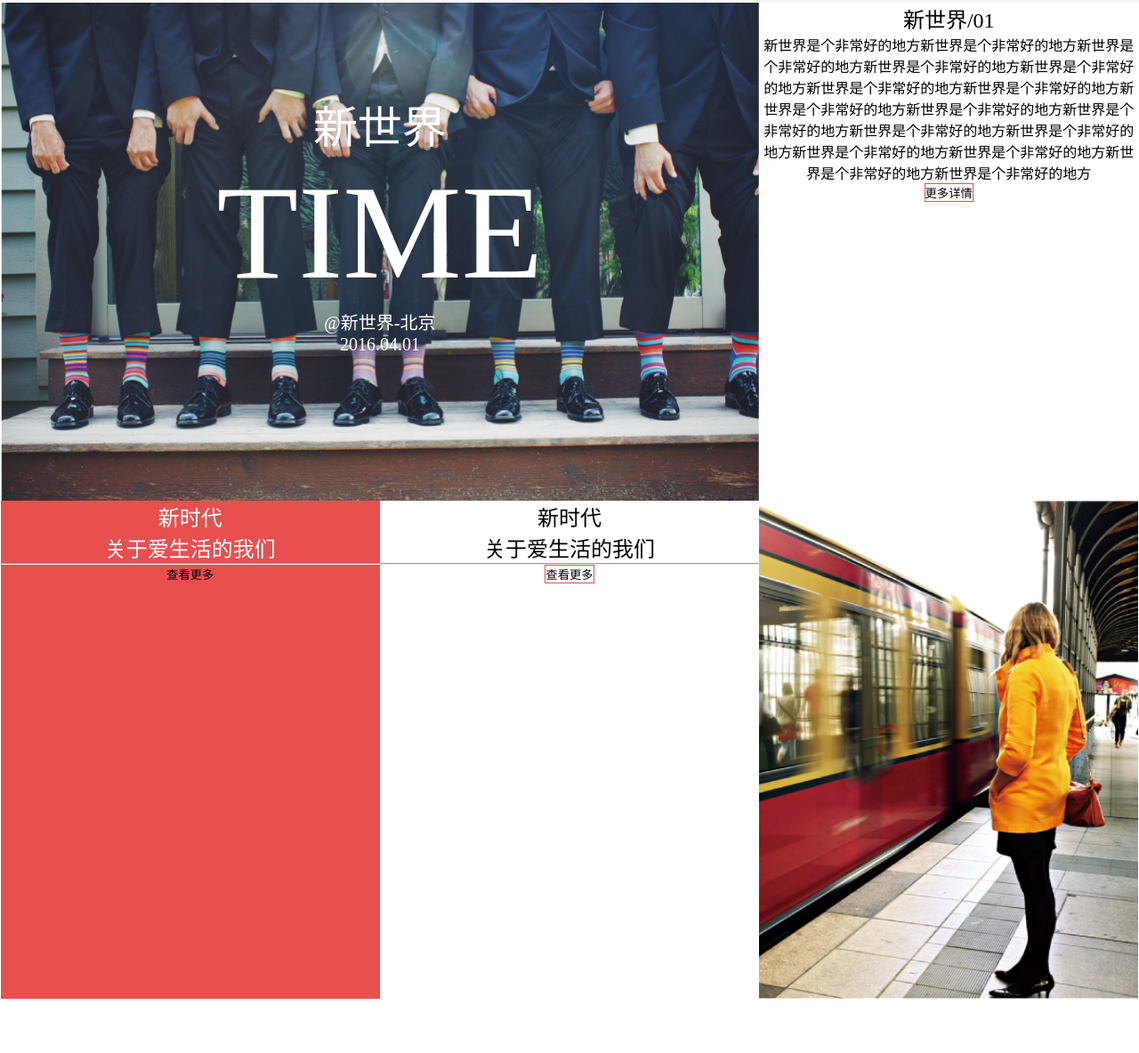
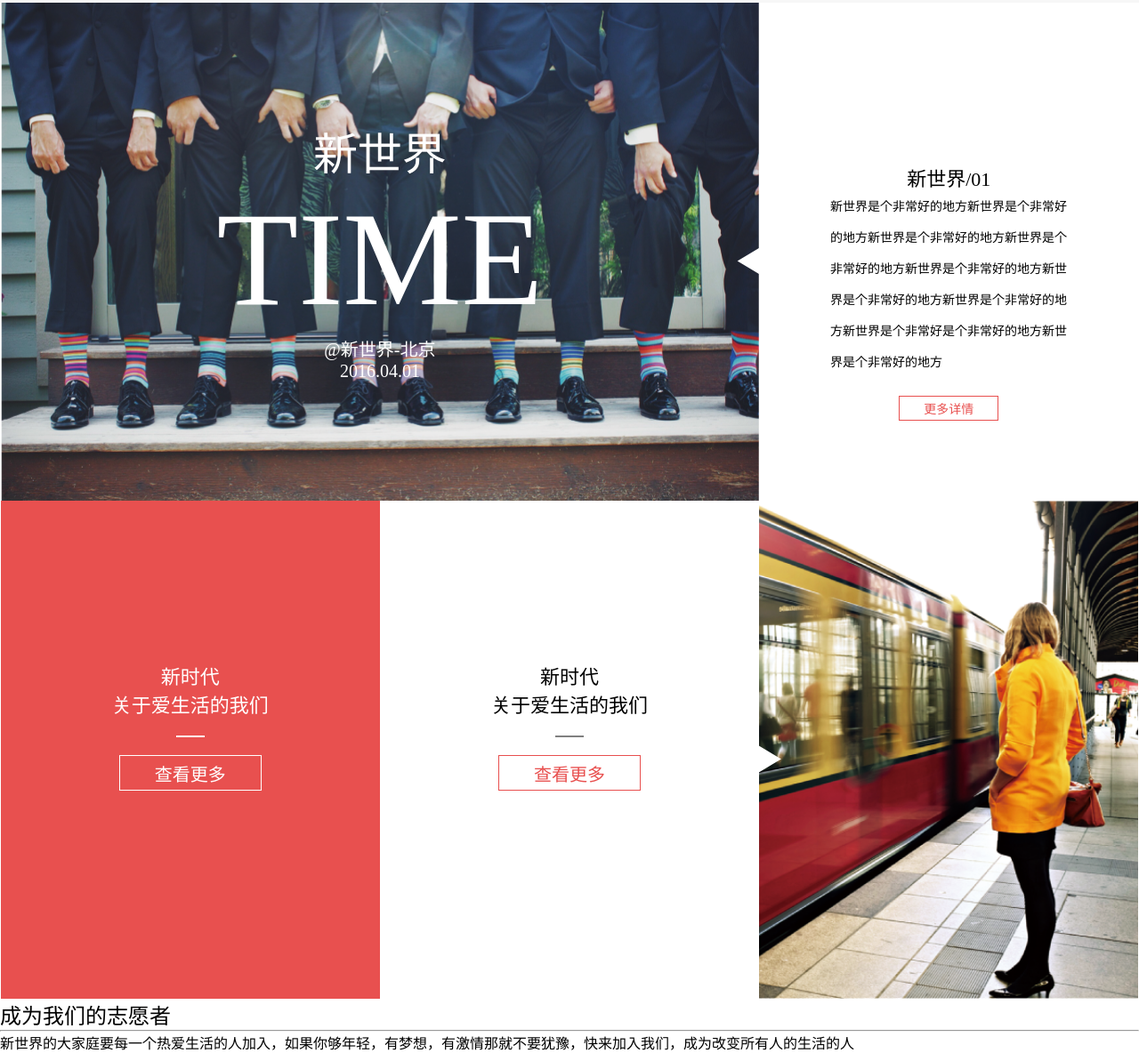
Before and after one commit to 4amup/ife2017, a plain HTML site: page html/task7/index.html in a window 1280 px wide. Shown: the part 2297-3481 px from the top of the page at 89% size. Before the commit the page ends 3420 px from the top, so only its background shows below. Drawn offline with Linux system fonts and the light colour scheme.

Commit message:
start volunteer

```diff
--- a/html/task7/css/style.css
+++ b/html/task7/css/style.css
@@ -241,6 +241,14 @@ nav #login a:hover {
     border: 1px solid #e8504f;
     /*设置了一个透明的按钮背景*/
     background-color: rgba(0, 0, 0, 0);
+    height: 2em;
+    width: 8em;
+    font-size: 20px;
+    font-family: "黑体";
+    color: #e8504f;
+}
+.container .more-info .touch-more {
+    padding: 180px 80px 0 80px;
 }
 .container .more-info div:first-child {
     background-image: url('../img/pic4.png');
@@ -249,6 +257,13 @@ nav #login a:hover {
     background-position: center;
     color: white;
     width: 66.6%;
+    position: relative;
+    padding-top: 30px;
+}
+.container .more-info div:first-child img {
+    position: absolute;
+    top: 275px;
+    right: -1px;
 }
 .container .more-info div:first-child h2 {
     margin-top: 100px;
@@ -269,4 +284,36 @@ nav #login a:hover {
     background-size: cover;
     background-repeat: no-repeat;
     background-position: center;
+    position: relative;
 }
+.container .more-info div:last-child img {
+    position: absolute;
+    left: -1px;
+    top: 275px;
+}
+.container .more-info hr {
+    border: 1px #fff solid;
+    width: 2em;
+    margin: 20px auto;
+}
+.container .more-info h2 {
+    font-size: 22px;
+}
+/*----个性修改----*/
+.container .more-info div:nth-child(4) hr {
+    border: 1px grey solid;
+}
+.container .more-info div:nth-child(2) button {
+    font-size: 14px;
+    margin: 20px 0;
+}
+.container .more-info div:nth-child(2) p {
+    font-size: 14px;
+    font-family: "仿宋";
+    line-height: 2.5em;
+    text-align: left;
+}
+.container .more-info div:nth-child(3) button {
+    color: #fff;
+    border: 1px #fff solid;
+}
--- a/html/task7/index.html
+++ b/html/task7/index.html
@@ -102,11 +102,12 @@
                     <h1>TIME</h1>
                     <p>@新世界-北京</p>
                     <p><time datetime="2016.04.01">2016.04.01</time></p>
+                    <img src="img/leftarrow.png" alt="rightarrow">
                 </div>
                 <div class="touch-more">
                     <h2>新世界/<span>01</span></h2>
                     <p>
-                        新世界是个非常好的地方新世界是个非常好的地方新世界是个非常好的地方新世界是个非常好的地方新世界是个非常好的地方新世界是个非常好的地方新世界是个非常好的地方新世界是个非常好的地方新世界是个非常好的地方新世界是个非常好的地方新世界是个非常好的地方新世界是个非常好的地方新世界是个非常好的地方新世界是个非常好的地方新世界是个非常好的地方新世界是个非常好的地方
+                        新世界是个非常好的地方新世界是个非常好的地方新世界是个非常好的地方新世界是个非常好的地方新世界是个非常好的地方新世界是个非常好的地方新世界是个非常好的地方新世界是个非常好是个非常好的地方新世界是个非常好的地方
                     </p>
                     <button type="button">更多详情</button>
                 </div>
@@ -122,9 +123,13 @@
                     <hr>
                     <button type="button">查看更多</button>
                 </div>
-                <div class="touch-more"></div>
+                <div class="touch-more"><img src="img/rightarrow.png" alt="leftarrow"></div>
             </div>
-
+            <div class="volunteer">
+                <h2>成为我们的志愿者</h2>
+                <hr>
+                <p>新世界的大家庭要每一个热爱生活的人加入，如果你够年轻，有梦想，有激情那就不要犹豫，快来加入我们，成为改变所有人的生活的人</p>
+            </div>
         </div>
     </body>
 </html>
```
Also changed, not shown: html/task7/img/leftarrow.png (renamed from html/task7/img/task_1_6_1_0000s_0003s_0002__编组_.png), html/task7/img/rightarrow.png (renamed from html/task7/img/task_1_6_1_0000s_0002s_0004_剪头.png).
